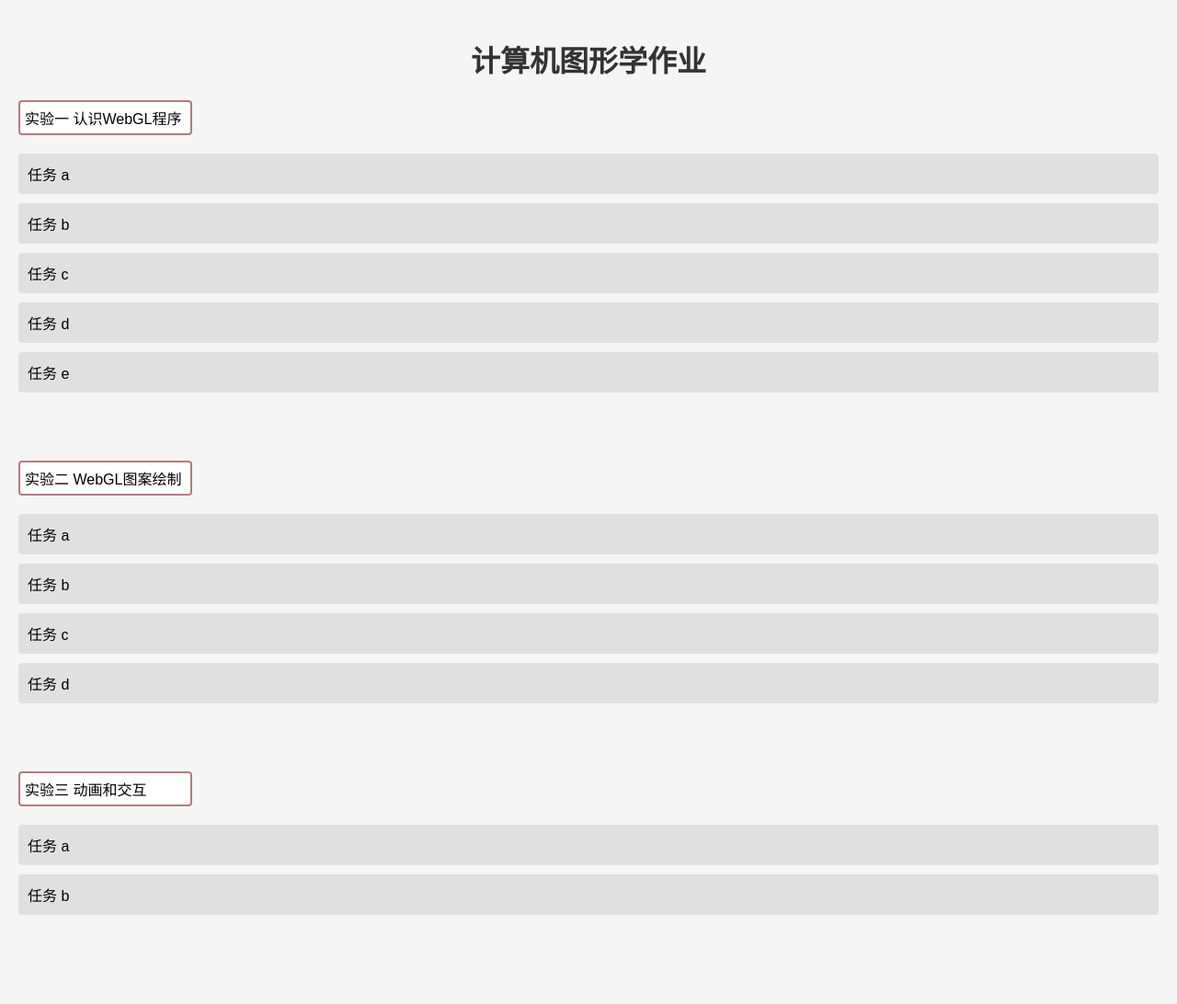
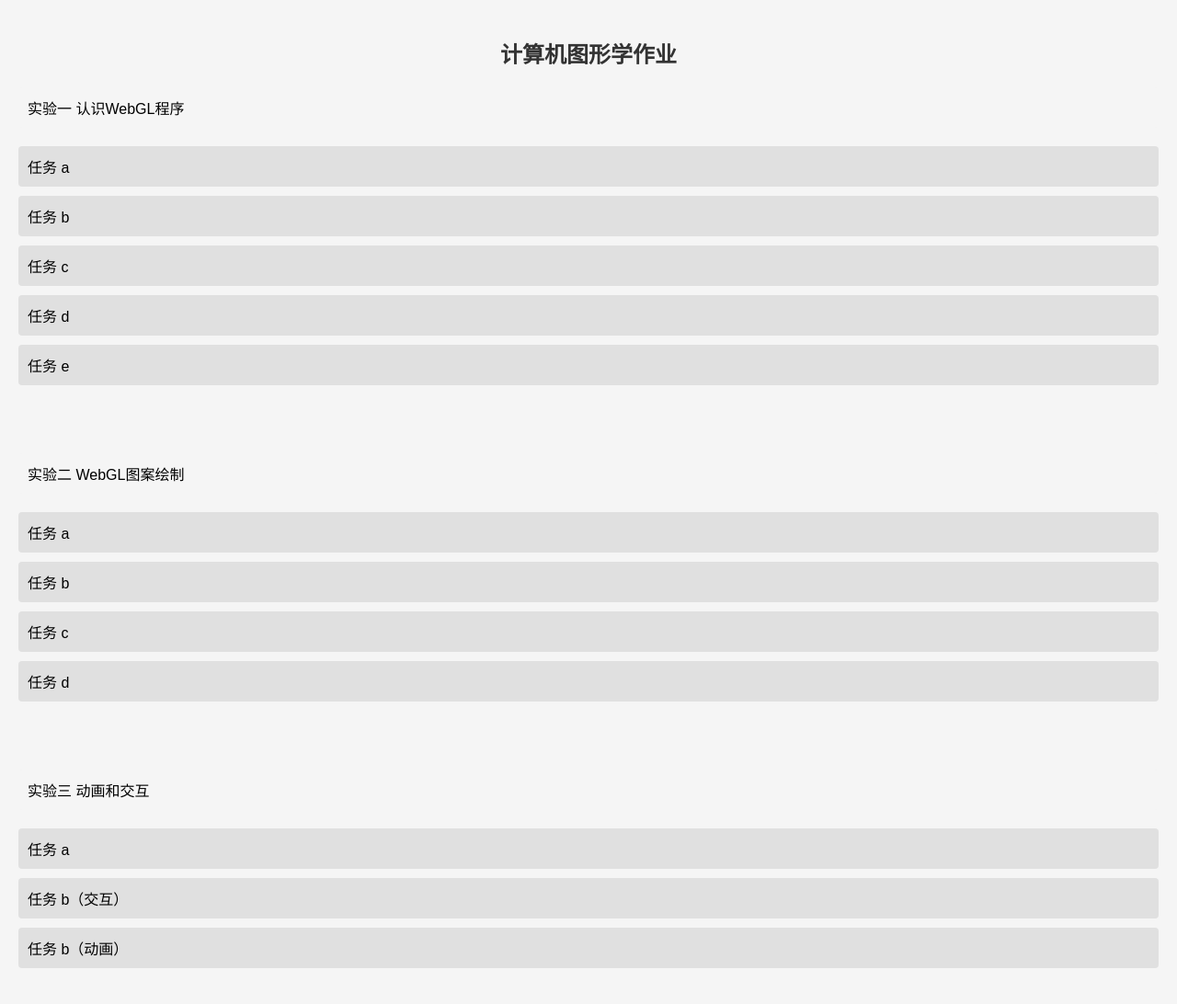
Before and after one commit to musejiechengxai/Horace.github.io, a plain HTML site: page index.html in a window 1280 px wide. Shown: the whole page at 92% size. Before the commit the page ends 1035 px from the top, so only its background shows below. Drawn offline with Linux system fonts and the light colour scheme.

Commit message:
index.html

```diff
--- a/index.html
+++ b/index.html
@@ -2,7 +2,7 @@
 <html>
 <head>
   <meta charset="UTF-8">
-  <title>我的作业展示</title>
+  <title>Horace作业</title>
   <style>
     body {
       font-family: Arial, sans-serif;
@@ -10,7 +10,7 @@
       margin: 0;
       padding: 20px;
     }
-    h1 {
+    h2 {
       color: #333;
       text-align: center;
     }
@@ -36,9 +36,9 @@
   </style>
 </head>
 <body>
-  <h1>计算机图形学作业</h1>
+  <h2>计算机图形学作业</h2>
   <ul>
-    <li><a style="background: #ffffff; width: 175px; border: 2px solid #af7d7d; display: inline-block; padding: 5px;">实验一 认识WebGL程序</a>
+    <li><a style="background: #f5f5f5; ">实验一 认识WebGL程序</a>
         <ul>
             <li><a href="./test1/demo-1/demo-1.html">任务 a</a></li>
             <li><a href="./test1/demo-2/demo-2.html">任务 b</a></li>
@@ -50,7 +50,7 @@
     <br>
     <br>
     <br>
-    <li><a style="background: #ffffff; width: 175px; border: 2px solid #af7d7d; display: inline-block; padding: 5px;">实验二 WebGL图案绘制</a>
+    <li><a style="background: #f5f5f5;">实验二 WebGL图案绘制</a>
         <ul>
             <li><a href="./test2/demo-1/demo-1.html">任务 a</a></li>
             <li><a href="./test2/demo-2/demo-2.html">任务 b</a></li>
@@ -61,10 +61,11 @@
     <br>
     <br>
     <br>
-    <li><a style="background: #ffffff; width: 175px; border: 2px solid #af7d7d; display: inline-block; padding: 5px;">实验三 动画和交互</a>
+    <li><a style="background: #f5f5f5;">实验三 动画和交互</a>
         <ul>
             <li><a href="./test3/demo-1/demo-1.html">任务 a</a></li>
-            <li><a href="./test3/demo-2/demo-2.html">任务 b</a></li>
+            <li><a href="./test3/demo-2/demo-2.1.html">任务 b（交互）</a></li>
+            <li><a href="./test3/demo-2/demo-2.2.html">任务 b（动画）</a></li>
         </ul>
     </li>
     <!-- 添加更多作业的链接 -->
```
